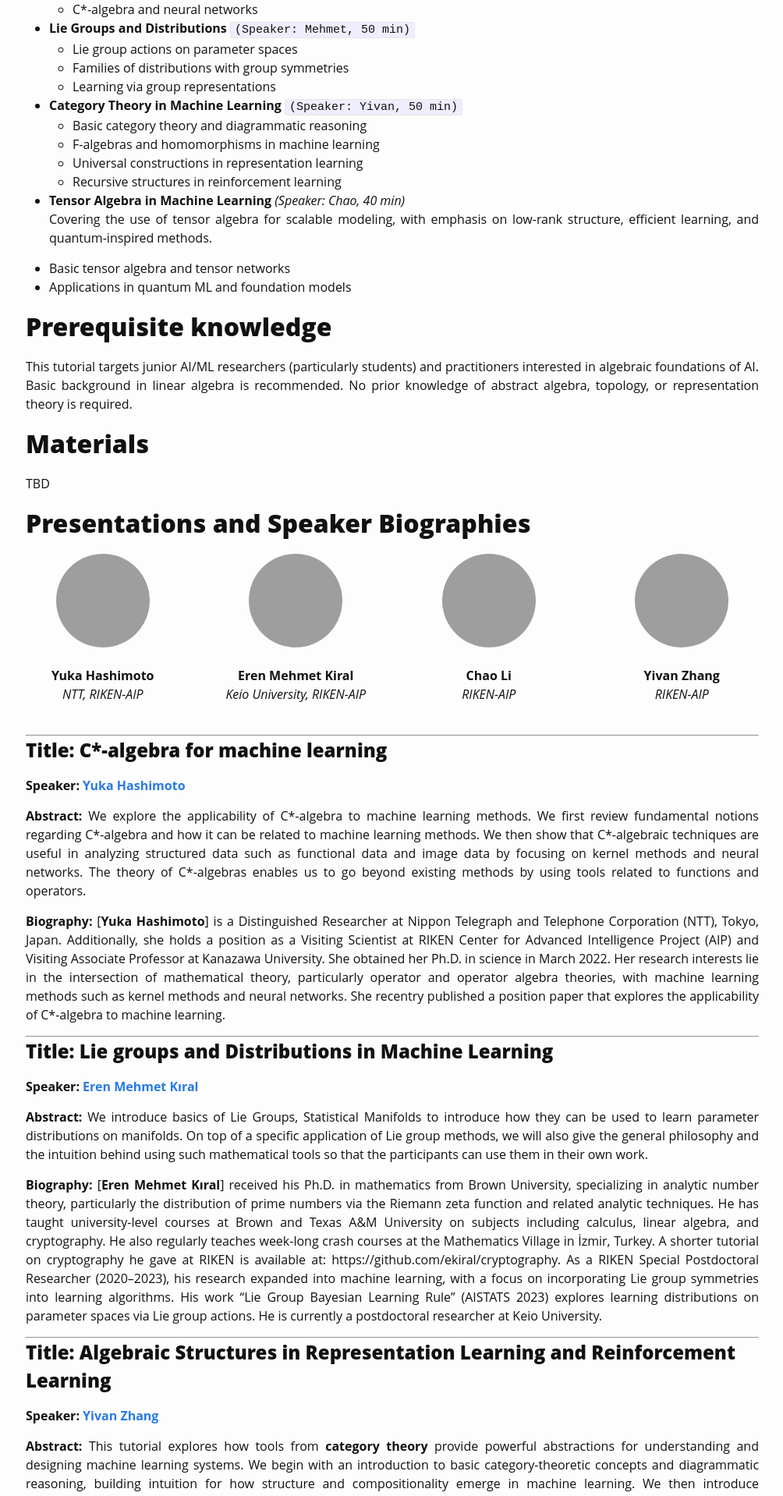
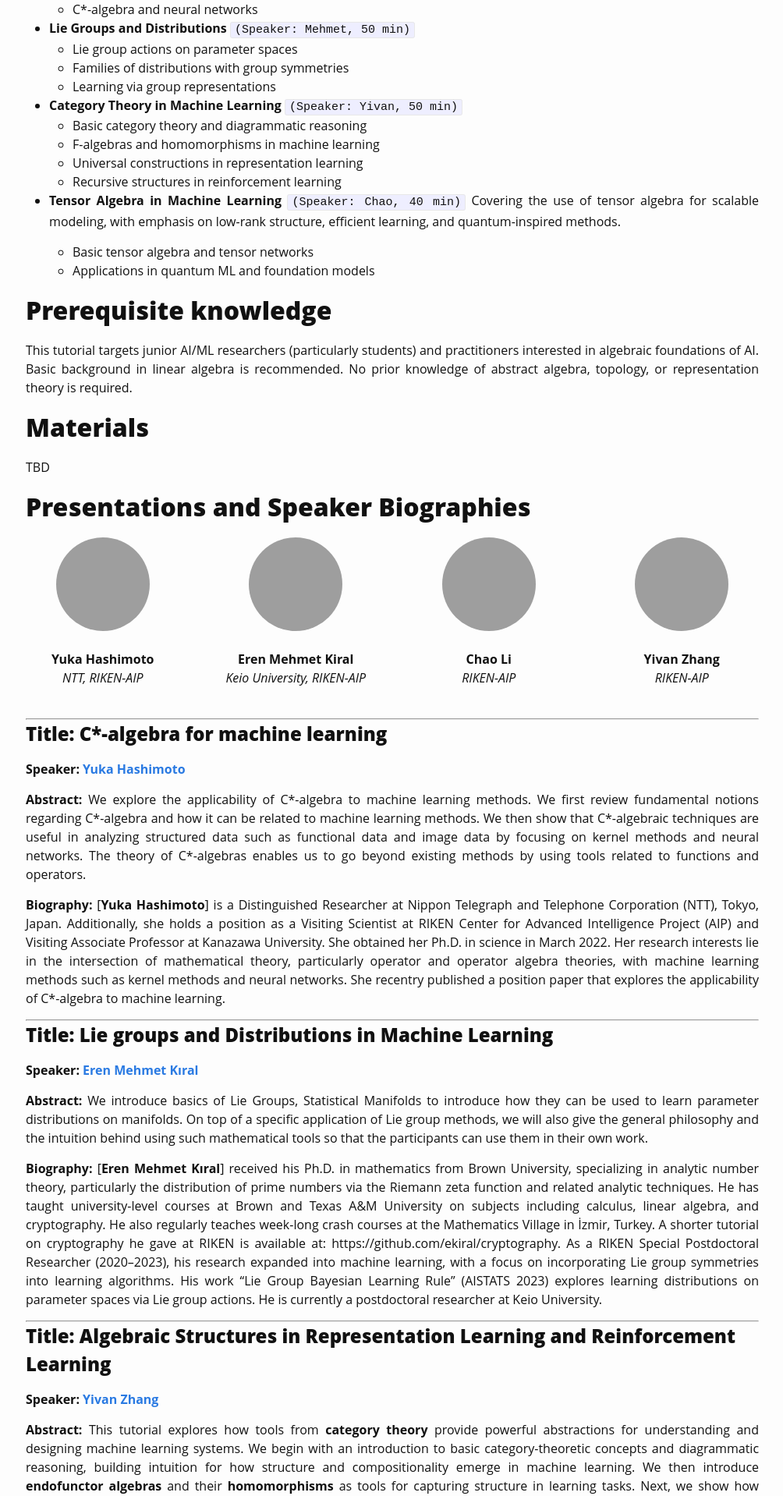
Before and after one commit to Algebra4AI/Algebra4AI.github.io, a Jekyll site: the page built from index.md, in a window 1280 px wide. Shown: the part 1231-3149 px from the top of the page at 78% size, without its empty margins (137-1141 px from the left). Built offline with Jekyll 4.4.1, drawn with Linux system fonts in a browser that asks for light colours; some web fonts are replaced; grey boxes are pictures that could not be loaded.

```diff
--- a/index.md
+++ b/index.md
@@ -46,11 +46,11 @@ This tutorial explores how advanced algebraic structures—such as C*-algebras,
   - Universal constructions in representation learning
   - Recursive structures in reinforcement learning
 
-- **Tensor Algebra in Machine Learning** *(Speaker: Chao, 40 min)*
+- **Tensor Algebra in Machine Learning** `(Speaker: Chao, 40 min)`
 Covering the use of tensor algebra for scalable modeling, with emphasis on low-rank structure, efficient learning, and quantum-inspired methods.
 
- - Basic tensor algebra and tensor networks
- - Applications in quantum ML and foundation models
+  - Basic tensor algebra and tensor networks
+  - Applications in quantum ML and foundation models
 <!-- <b>Prerequisite knowledge.</b>   -->
 
 # Prerequisite knowledge
```
